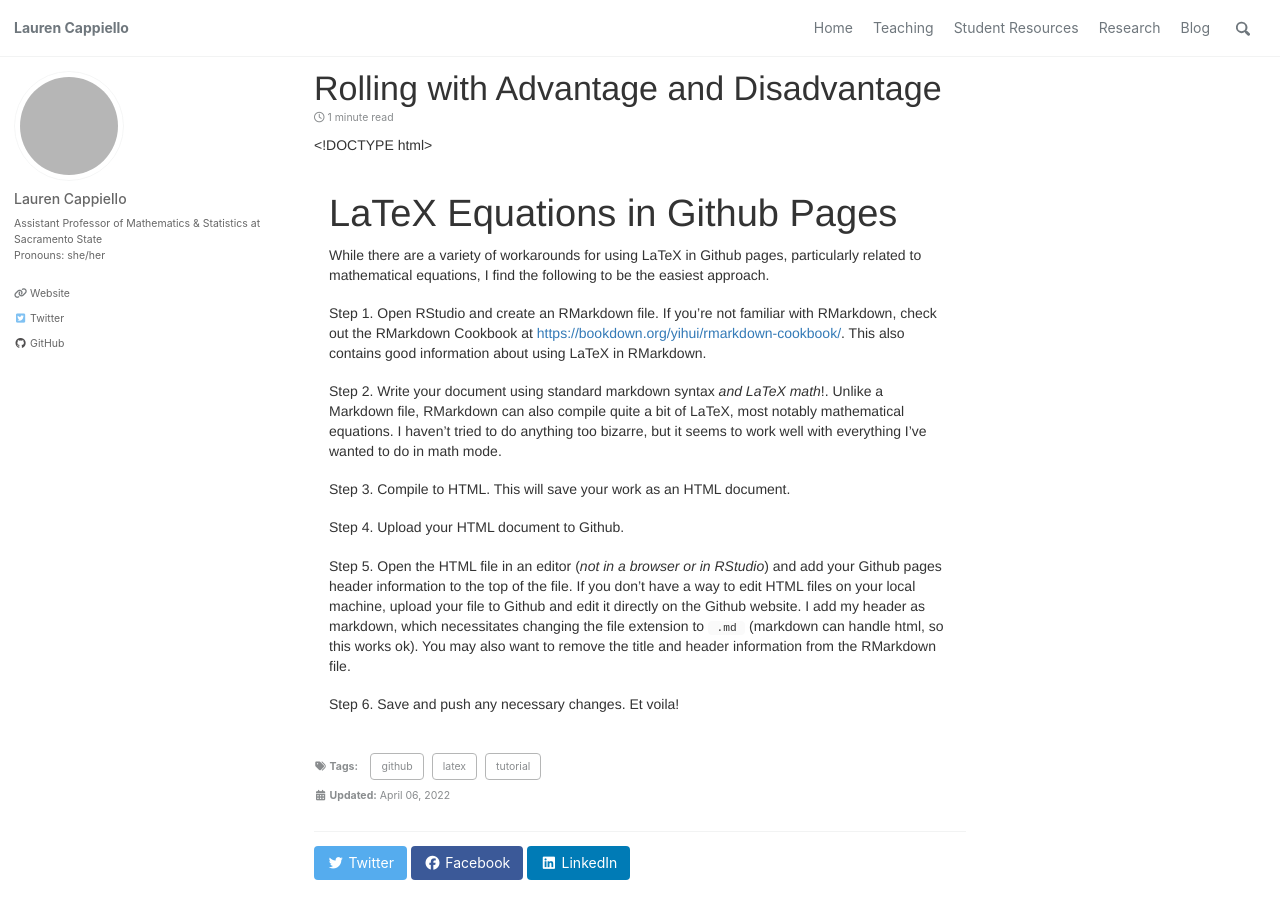
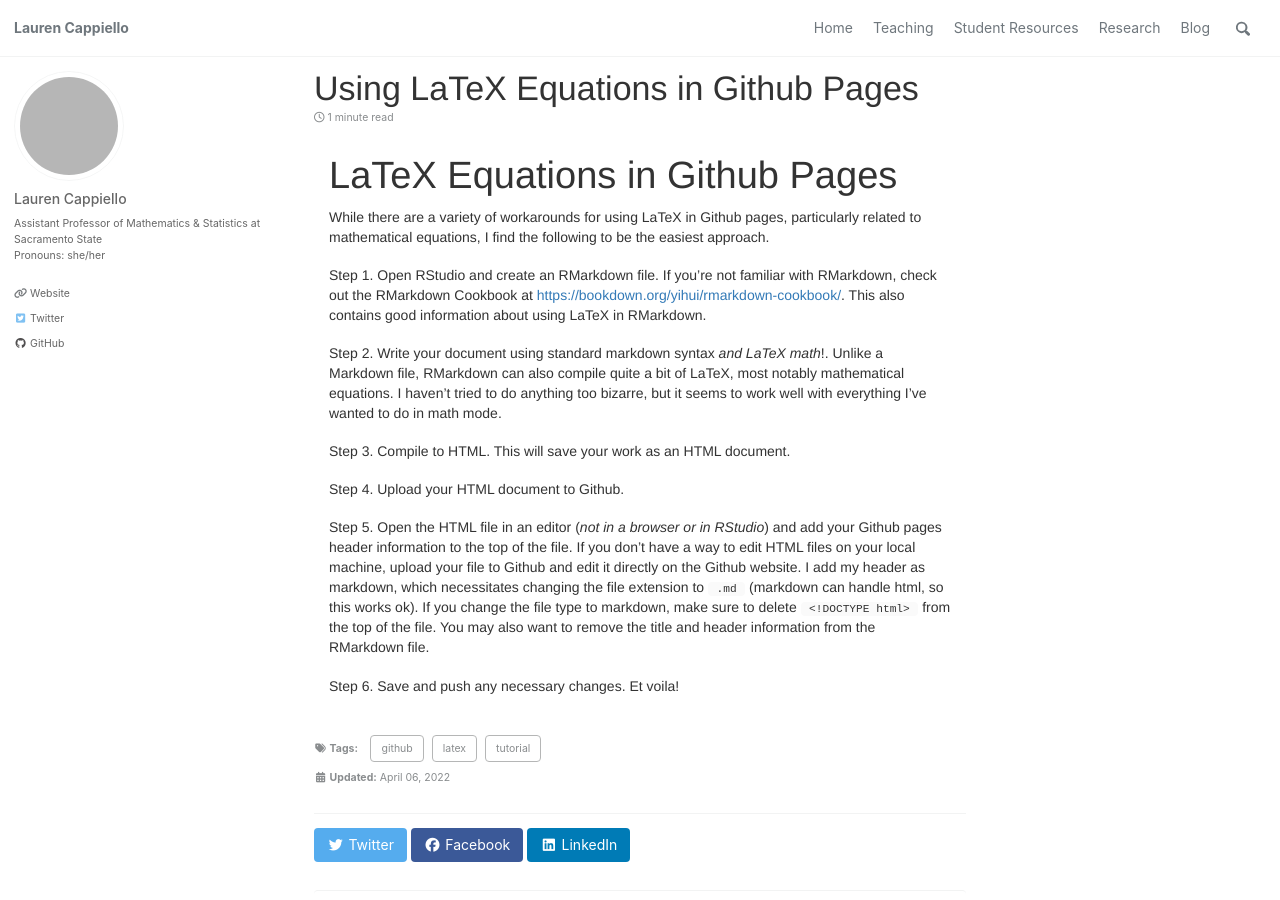
Before and after one commit to lgpcappiello/lgpcappiello.github.io, a Jekyll site: the page built from _posts/2022-4-6-latexongithub.md, in a window 1280 px wide and 900 px high. Built offline with Jekyll 4.4.1, drawn with Linux system fonts in a browser that asks for light colours; cached includes are drawn as plain includes; nearby versions of some CDN libraries; grey boxes are pictures that could not be loaded.

Commit message:
Update 2022-4-6-latexongithub.md

```diff
--- a/_posts/2022-4-6-latexongithub.md
+++ b/_posts/2022-4-6-latexongithub.md
@@ -1,11 +1,10 @@
 ---
-title: "Rolling with Advantage and Disadvantage"
+title: "Using LaTeX Equations in Github Pages"
 tags:
   - github
   - latex
   - tutorial
 ---
-<!DOCTYPE html>
 
 <html>
 
@@ -180,7 +179,7 @@ pre code {
 <p>Step 2. Write your document using standard markdown syntax <em>and LaTeX math</em>!. Unlike a Markdown file, RMarkdown can also compile quite a bit of LaTeX, most notably mathematical equations. I haven’t tried to do anything too bizarre, but it seems to work well with everything I’ve wanted to do in math mode.</p>
 <p>Step 3. Compile to HTML. This will save your work as an HTML document.</p>
 <p>Step 4. Upload your HTML document to Github.</p>
-<p>Step 5. Open the HTML file in an editor (<em>not in a browser or in RStudio</em>) and add your Github pages header information to the top of the file. If you don’t have a way to edit HTML files on your local machine, upload your file to Github and edit it directly on the Github website. I add my header as markdown, which necessitates changing the file extension to <code>.md</code> (markdown can handle html, so this works ok). You may also want to remove the title and header information from the RMarkdown file.</p>
+<p>Step 5. Open the HTML file in an editor (<em>not in a browser or in RStudio</em>) and add your Github pages header information to the top of the file. If you don’t have a way to edit HTML files on your local machine, upload your file to Github and edit it directly on the Github website. I add my header as markdown, which necessitates changing the file extension to <code>.md</code> (markdown can handle html, so this works ok). If you change the file type to markdown, make sure to delete <code><!DOCTYPE html></code> from the top of the file. You may also want to remove the title and header information from the RMarkdown file.</p>
 <p>Step 6. Save and push any necessary changes. Et voila!</p>
 
 
```
